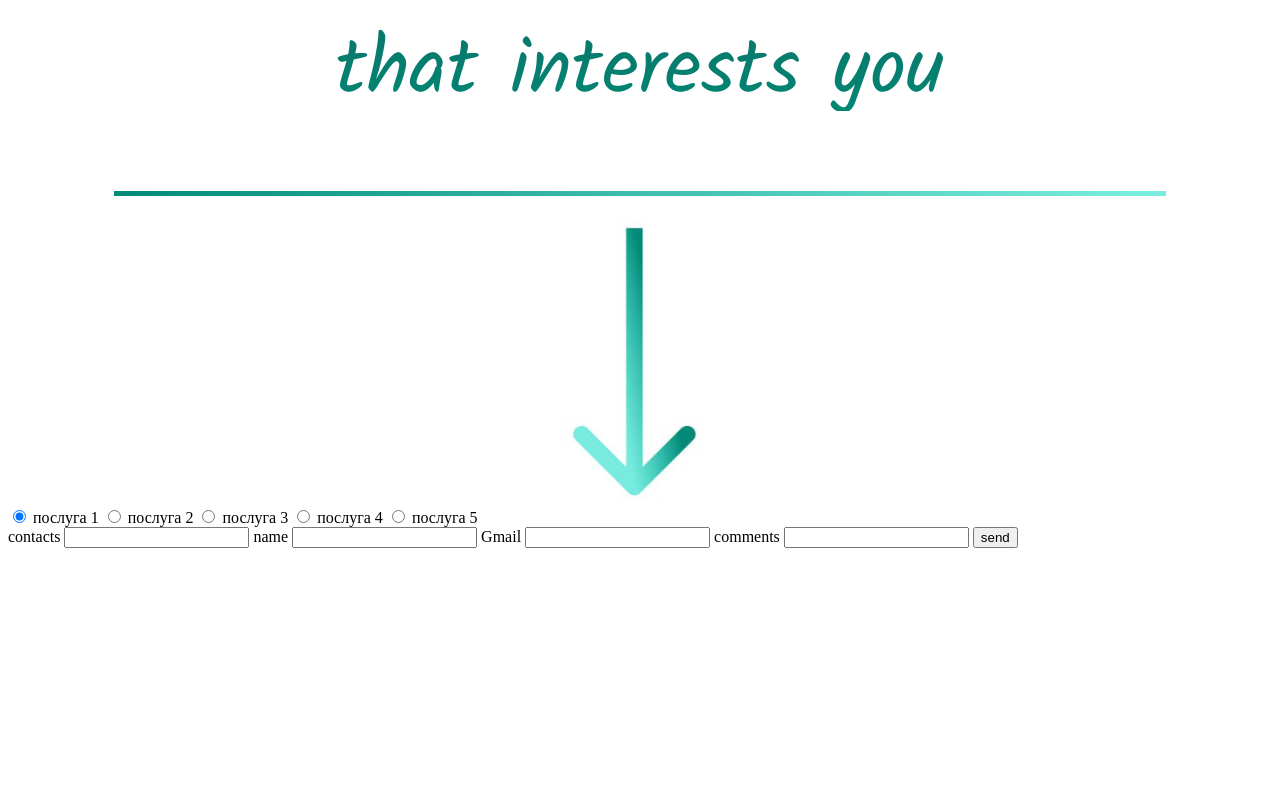
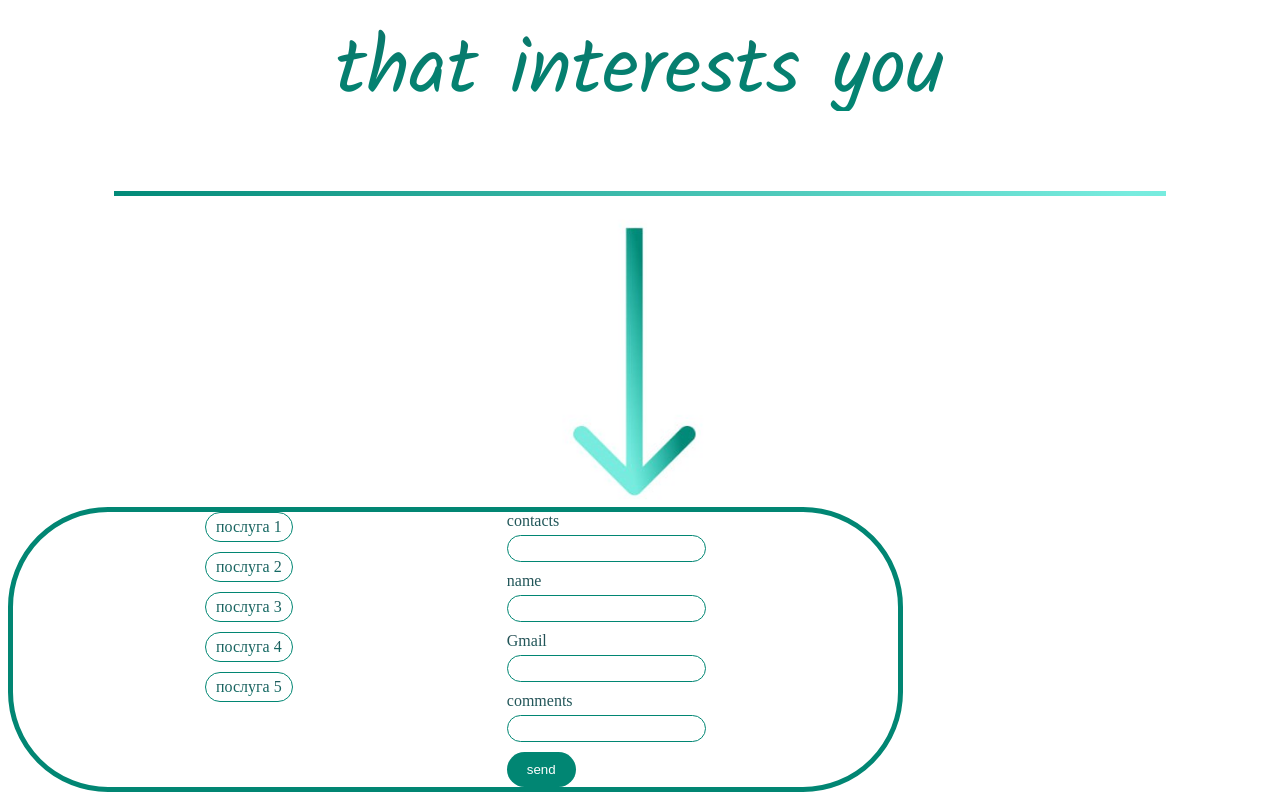
Before and after one commit to MaximilianMMM/Proba, a plain HTML site: page index.html in a window 1280 px wide. Shown: the part 8319-9119 px from the top of the page. Before the commit the page ends 8875 px from the top, so only its background shows below. Drawn offline with Linux system fonts and the light colour scheme; a web font is replaced by a local one.

Commit message:
Update style.css

```diff
--- a/style.css
+++ b/style.css
@@ -463,6 +463,87 @@
     margin-top: 10px;
 }
 
+.text__form__box{
+        font-family: "Kalam";
+        font-size: 80px;
+        font-weight: 400;
+        line-height: 128px;
+        letter-spacing: 0em;
+        text-align: center;
+        background: linear-gradient(180deg, #2C454F -14.93%, #018673 124.89%);
+        background-clip: text;
+        color: transparent;
+        border-top: 5px solid #018673;
+        border-bottom: 5px solid #018673;
+        width: 70%;
+        margin-top: 10vw;
+        margin-bottom: 10vw;
+    }
+
+    .form__all{
+        border: 5px solid #018673;
+        border-radius: 100px;
+        display: flex;
+        width: 70%;
+        justify-content: space-between;
+    }
+
+    .form__choise__label {
+        margin-left: 15vw;
+        display: block;
+        margin-bottom: 10px;
+        background: linear-gradient(180deg, #2C454F -14.93%, #018673 124.89%);
+        background-clip: text;
+        color: transparent;
+    }
+
+    .form__choise__text {
+        display: inline-block;
+        padding: 5px 10px;
+        border: 1px solid #018673;
+        border-radius: 100px;
+        cursor: pointer;
+    }
+
+    .form__choise__text:hover {
+        background-color: #018673;
+    }
+
+    .form__choise__label input {
+        display: none;
+    }
+
+    .form__input__label {
+        display: block;
+        margin-bottom: 10px;
+        margin-right: 15vw;
+        background: linear-gradient(180deg, #2C454F -14.93%, #018673 124.89%);
+        background-clip: text;
+        color: transparent;
+    }
+
+    .form__input__text {
+        display: block;
+        margin-bottom: 5px;
+    }
+
+    .form__input__label input {
+        display: inline-block;
+        padding: 5px 10px;
+        border: 1px solid #018673;
+        border-radius: 100px;
+    }
+
+    .form__button {
+        display: inline-block;
+        padding: 10px 20px;
+        background-color: #018673;
+        color: #fff;
+        border: none;
+        border-radius: 50px;
+        cursor: pointer;
+    }
+
 /* Медіазапит */
 
 @media only screen and (max-width: 1300px) {
```
